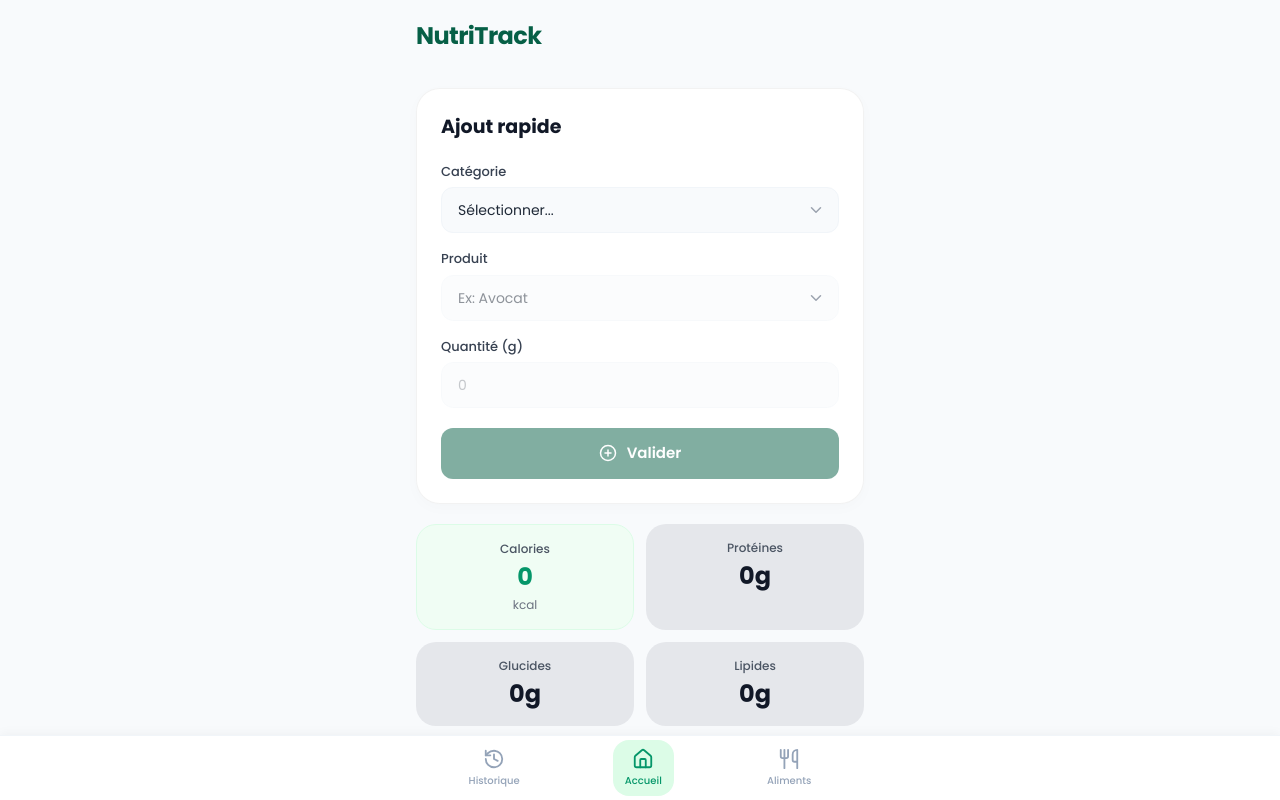
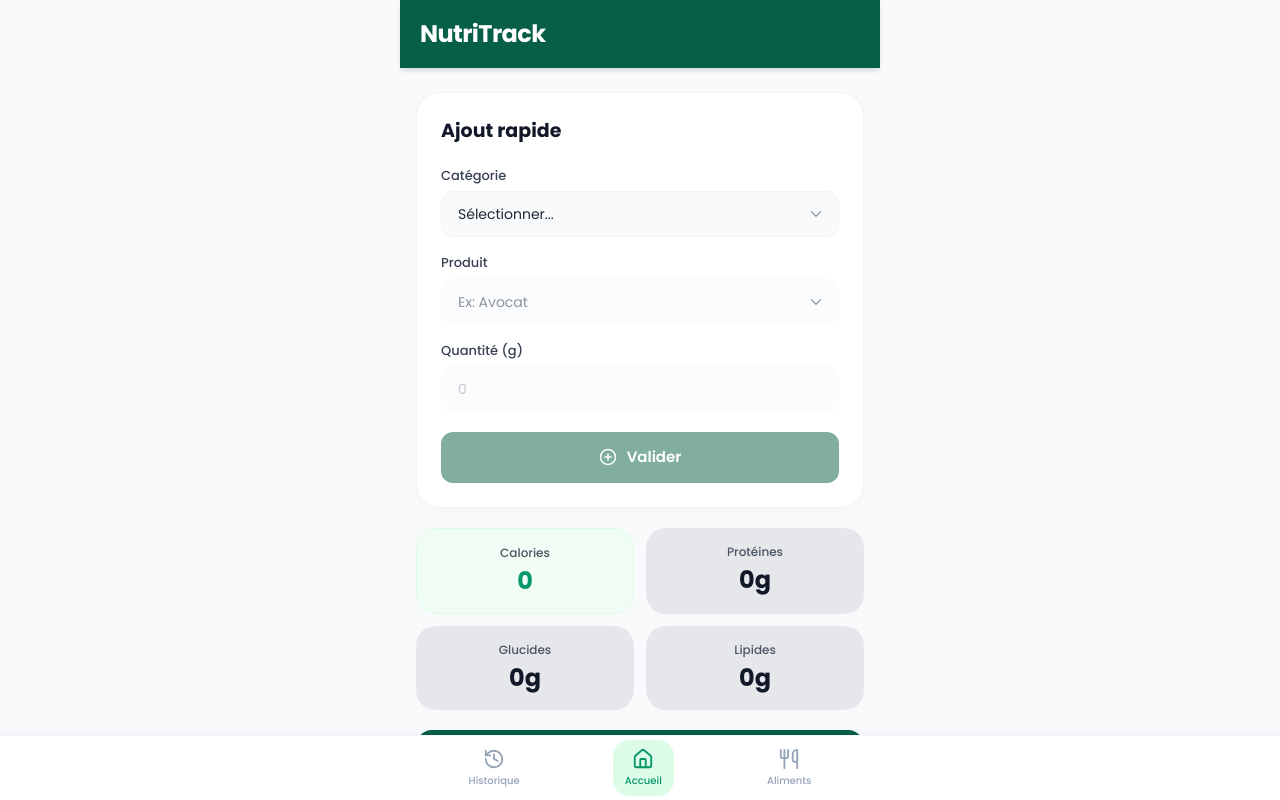
Before and after one commit to Tomatillo1/foods, a SvelteKit app: page / in a window 1280 px wide. Shown: the top 800 px of the page. Built offline with nearby package versions, Linux system fonts and the light colour scheme.

Commit message:
appli done

```diff
--- a/src/lib/components/FoodsPage.svelte
+++ b/src/lib/components/FoodsPage.svelte
@@ -45,11 +45,11 @@
 	/** Couleurs par catégorie d'affichage */
 	const colors: Record<string, string> = {
 		Protéines: "text-green-700",
-		"Féculents & Pains": "text-green-800",
-		Légumes: "text-green-600",
+		"Féculents & Pains": "text-green-700",
+		Légumes: "text-green-700",
 		Laitages: "text-green-700",
-		Boissons: "text-green-900",
-		Sucreries: "text-orange-500",
+		Boissons: "text-green-700",
+		Sucreries: "text-green-700",
 	};
 
 	/** Regroupement des catégories pour le rendu style screenshot */
@@ -100,17 +100,7 @@
 	});
 </script>
 
-<div class="py-5 animate-fade-in">
-	<!-- En-tête avec Logo -->
-	<header class="mb-4 flex items-center justify-between">
-		<div class="logo-container">
-			<span
-				class="text-2xl font-extrabold text-[#15803d] -tracking-[0.5px]"
-				>Nutri<span class="text-[#16a34a]">Track</span></span
-			>
-		</div>
-	</header>
-
+<div class="py-2 animate-fade-in">
 	<div>
 		<h1 class="text-[22px] font-bold text-[#111827] mb-5">
 			Répertoire des Aliments
--- a/src/lib/components/HistoryPage.svelte
+++ b/src/lib/components/HistoryPage.svelte
@@ -38,15 +38,7 @@
 	}
 </script>
 
-<div class="py-5 animate-fade-in">
-	<!-- En-tête avec Logo -->
-	<header class="mb-4 flex items-center justify-between">
-		<div class="logo-container">
-			<span class="text-2xl font-extrabold text-[#22c55e] -tracking-[1px]"
-				>Nutri<span class="text-[#16a34a]">Track</span></span
-			>
-		</div>
-	</header>
+<div class="py-2 animate-fade-in">
 
 	<div>
 		<div class="flex justify-between items-start mb-8">
--- a/src/lib/components/HomePage.svelte
+++ b/src/lib/components/HomePage.svelte
@@ -202,16 +202,7 @@
 	}
 </script>
 
-<div class="py-5 animate-fade-in flex flex-col gap-5">
-	<!-- ==========================================
-	     EN-TÊTE : NutriTrack
-	     ========================================== -->
-	<header class="pb-4">
-		<h1 class="text-2xl font-extrabold text-[#065f46] tracking-tight">
-			NutriTrack
-		</h1>
-	</header>
-
+<div class="py-2 animate-fade-in flex flex-col gap-5">
 	<!-- ==========================================
 	     ZONE 1 : Formulaire d'ajout rapide
 	     ========================================== -->
@@ -295,7 +286,7 @@
 				<!-- Résultat dynamique -->
 				{#if apercuValeurs()}
 					<div
-						class="mt-2 px-3 py-2 bg-[#f0fdf4] rounded-[10px] flex items-center gap-2 text-[13px] text-[#065f46] border border-dashed border-[#bbf7d0] animate-fade-in"
+						class="mt-2 px-3 py-2 bg-[#f0fdf4] rounded-[10px] flex items-center gap-2 text-[13px] text-[#065f46] border-1 border-[#bbf7d0] animate-fade-in"
 					>
 						<span
 							>Total : <strong
@@ -335,7 +326,6 @@
 			<span class="text-2xl font-extrabold text-[#059669]"
 				>{Math.round($todayTotals.calories)}</span
 			>
-			<span class="text-xs text-[#6b7280]">kcal</span>
 		</div>
 		<!-- Protéines -->
 		<div
@@ -370,14 +360,13 @@
 	     ZONE 3 : Sélecteur de jour
 	     ========================================== -->
 	<button
-		class="flex items-center justify-between bg-[#e5e7eb] rounded-[16px] px-5 py-3.5 border-none cursor-pointer font-['Poppins']"
+		class="flex items-center justify-center bg-[#065f46] rounded-[16px] px-5 py-3.5 border-none cursor-pointer font-['Poppins']"
 		onclick={() => (showSavePopup = true)}
 	>
-		<div class="flex items-center gap-3 text-sm font-medium text-[#374151]">
-			<Calendar size={18} class="text-[#059669]" />
+		<div class="flex items-center gap-3 text-sm font-medium text-white">
+			<Calendar size={18} class="text-white" />
 			<span>Sauvegarder le jour</span>
 		</div>
-		<ChevronDown size={18} class="text-[#6b7280]" />
 	</button>
 
 	<!-- ==========================================
@@ -397,7 +386,8 @@
 		{:else}
 			<div class="flex flex-col gap-3">
 				{#each $todayEntries as entry, i (entry.id)}
-					{@const Icon = ICON_MAP[entry.categorie || "Autre"] || Utensils}
+					{@const Icon =
+						ICON_MAP[entry.categorie || "Autre"] || Utensils}
 					<div
 						class="flex items-center gap-3.5 bg-white rounded-[20px] p-4 shadow-[0_2px_8px_rgba(0,0,0,0.02)]"
 					>
@@ -447,7 +437,11 @@
 		<div class="mb-5 last:mb-0">
 			<div class="flex items-center justify-between mb-2.5">
 				<span class="text-sm text-[#4b5563]">Calories restantes</span>
-				<span class="text-lg font-extrabold {$caloriesRestantes.depasse ? 'text-[#ef4444]' : 'text-[#059669]'}">
+				<span
+					class="text-lg font-extrabold {$caloriesRestantes.depasse
+						? 'text-[#ef4444]'
+						: 'text-[#059669]'}"
+				>
 					{$caloriesRestantes.depasse
 						? "0.0"
 						: $caloriesRestantes.valeur.toFixed(1)} kcal
@@ -457,7 +451,9 @@
 				class="w-full h-2.5 bg-[#f3f4f6] rounded-[10px] overflow-hidden"
 			>
 				<div
-					class="h-full rounded-[10px] transition-[width] duration-500 ease-[cubic-bezier(0.4,0,0.2,1)] {$caloriesRestantes.depasse ? 'bg-[#ef4444]' : 'bg-[#065f46]'}"
+					class="h-full rounded-[10px] transition-[width] duration-500 ease-[cubic-bezier(0.4,0,0.2,1)] {$caloriesRestantes.depasse
+						? 'bg-[#ef4444]'
+						: 'bg-[#065f46]'}"
 					style="width: {caloriePourcentage}%"
 				></div>
 			</div>
@@ -467,7 +463,11 @@
 		<div class="mb-5 last:mb-0">
 			<div class="flex items-center justify-between mb-2.5">
 				<span class="text-sm text-[#4b5563]">Protéines restantes</span>
-				<span class="text-lg font-extrabold {$proteinesRestantes.depasse ? 'text-[#ef4444]' : 'text-[#059669]'}">
+				<span
+					class="text-lg font-extrabold {$proteinesRestantes.depasse
+						? 'text-[#ef4444]'
+						: 'text-[#059669]'}"
+				>
 					{$proteinesRestantes.depasse
 						? "0.0"
 						: $proteinesRestantes.valeur.toFixed(1)}g
@@ -477,7 +477,9 @@
 				class="w-full h-2.5 bg-[#f3f4f6] rounded-[10px] overflow-hidden"
 			>
 				<div
-					class="h-full rounded-[10px] transition-[width] duration-500 ease-[cubic-bezier(0.4,0,0.2,1)] {$proteinesRestantes.depasse ? 'bg-[#ef4444]' : 'bg-[#065f46]'}"
+					class="h-full rounded-[10px] transition-[width] duration-500 ease-[cubic-bezier(0.4,0,0.2,1)] {$proteinesRestantes.depasse
+						? 'bg-[#ef4444]'
+						: 'bg-[#065f46]'}"
 					style="width: {proteinePourcentage}%"
 				></div>
 			</div>
--- a/src/routes/+layout.svelte
+++ b/src/routes/+layout.svelte
@@ -18,17 +18,37 @@
 </script>
 
 <!-- Conteneur mobile centré -->
-<div class="min-h-screen w-full max-w-[480px] mx-auto bg-[#f8fafc] relative pb-20 px-4">
-	{@render children()}
+<div
+	class="min-h-screen w-full max-w-[480px] mx-auto bg-[#f8fafc] relative pb-20"
+>
+	<!-- Header global NutriTrack -->
+	<header class="bg-[#065f46] px-5 py-4.5 mb-4 shadow-md">
+		<h1 class="text-2xl font-extrabold text-white tracking-tight">
+			NutriTrack
+		</h1>
+	</header>
+
+	<main class="px-4">
+		{@render children()}
+	</main>
 </div>
 
 <!-- Navbar fixe en bas -->
-<nav class="fixed bottom-0 left-0 right-0 z-50 bg-white border-t border-[#f1f5f9] shadow-[0_-2px_10px_rgba(0,0,0,0.04)] transition-transform duration-300 {$isPopupOpen ? 'translate-y-full' : 'translate-y-0'}">
-	<div class="max-w-[480px] mx-auto flex items-center justify-around h-16 px-4">
+<nav
+	class="fixed bottom-0 left-0 right-0 z-50 bg-white border-t border-[#f1f5f9] shadow-[0_-2px_10px_rgba(0,0,0,0.04)] transition-transform duration-300 {$isPopupOpen
+		? 'translate-y-full'
+		: 'translate-y-0'}"
+>
+	<div
+		class="max-w-[480px] mx-auto flex items-center justify-around h-16 px-4"
+	>
 		<!-- Bouton Historique -->
 		<button
 			id="nav-history"
-			class="flex flex-col items-center gap-[3px] bg-none border-none cursor-pointer transition-all p-[8px_12px] rounded-[16px] font-['Poppins'] relative hover:text-[#64748b] {$currentPage === 'history' ? 'text-[#059669] bg-[#dcfce7]' : 'text-[#94a3b8]'}"
+			class="flex flex-col items-center gap-[3px] bg-none border-none cursor-pointer transition-all p-[8px_12px] rounded-[16px] font-['Poppins'] relative hover:text-[#64748b] {$currentPage ===
+			'history'
+				? 'text-[#059669] bg-[#dcfce7]'
+				: 'text-[#94a3b8]'}"
 			onclick={() => naviguer("history")}
 		>
 			<History size={22} />
@@ -38,7 +58,10 @@
 		<!-- Bouton Accueil (centre) -->
 		<button
 			id="nav-home"
-			class="flex flex-col items-center gap-[3px] bg-none border-none cursor-pointer transition-all p-[8px_12px] rounded-[16px] font-['Poppins'] relative hover:text-[#64748b] {$currentPage === 'home' ? 'text-[#059669] bg-[#dcfce7]' : 'text-[#94a3b8]'}"
+			class="flex flex-col items-center gap-[3px] bg-none border-none cursor-pointer transition-all p-[8px_12px] rounded-[16px] font-['Poppins'] relative hover:text-[#64748b] {$currentPage ===
+			'home'
+				? 'text-[#059669] bg-[#dcfce7]'
+				: 'text-[#94a3b8]'}"
 			onclick={() => naviguer("home")}
 		>
 			<Home size={22} />
@@ -48,7 +71,10 @@
 		<!-- Bouton Aliments -->
 		<button
 			id="nav-foods"
-			class="flex flex-col items-center gap-[3px] bg-none border-none cursor-pointer transition-all p-[8px_12px] rounded-[16px] font-['Poppins'] relative hover:text-[#64748b] {$currentPage === 'foods' ? 'text-[#059669] bg-[#dcfce7]' : 'text-[#94a3b8]'}"
+			class="flex flex-col items-center gap-[3px] bg-none border-none cursor-pointer transition-all p-[8px_12px] rounded-[16px] font-['Poppins'] relative hover:text-[#64748b] {$currentPage ===
+			'foods'
+				? 'text-[#059669] bg-[#dcfce7]'
+				: 'text-[#94a3b8]'}"
 			onclick={() => naviguer("foods")}
 		>
 			<Utensils size={22} />
--- a/src/routes/layout.css
+++ b/src/routes/layout.css
@@ -7,28 +7,10 @@
 
 /* Variables CSS personnalisées */
 @theme {
-	/* Palette verte */
-	--color-green-main: #22c55e;
-	--color-green-light: #4ade80;
-	--color-green-dark: #16a34a;
-	--color-green-bg: #f0fdf4;
-	--color-green-50: #f0fdf4;
-	--color-green-100: #dcfce7;
-
 	/* Gris */
 	--color-gray-bg: #f8fafc;
-	--color-gray-100: #f1f5f9;
-	--color-gray-200: #e2e8f0;
 	--color-gray-300: #cbd5e1;
-	--color-gray-400: #94a3b8;
-	--color-gray-500: #64748b;
-	--color-gray-600: #475569;
 	--color-gray-700: #334155;
-	--color-gray-800: #1e293b;
-
-	/* Rouge pour dépassements */
-	--color-red-alert: #ef4444;
-	--color-red-light: #fef2f2;
 
 	/* Polices */
 	--font-sans: 'Poppins', sans-serif;
@@ -80,30 +62,6 @@ html, body {
 	to { opacity: 1; }
 }
 
-/* Slide in depuis la droite */
-@keyframes slideInRight {
-	from {
-		opacity: 0;
-		transform: translateX(20px);
-	}
-	to {
-		opacity: 1;
-		transform: translateX(0);
-	}
-}
-
-/* Slide out vers la gauche (suppression) */
-@keyframes slideOutLeft {
-	from {
-		opacity: 1;
-		transform: translateX(0);
-	}
-	to {
-		opacity: 0;
-		transform: translateX(-40px);
-	}
-}
-
 /* Animation d'apparition d'un popup */
 @keyframes popupIn {
 	from {
@@ -131,10 +89,6 @@ html, body {
 	animation: fadeIn 0.2s ease-out forwards;
 }
 
-.animate-slide-in {
-	animation: slideInRight 0.3s ease-out forwards;
-}
-
 .animate-popup {
 	animation: popupIn 0.25s ease-out forwards;
 }
```
